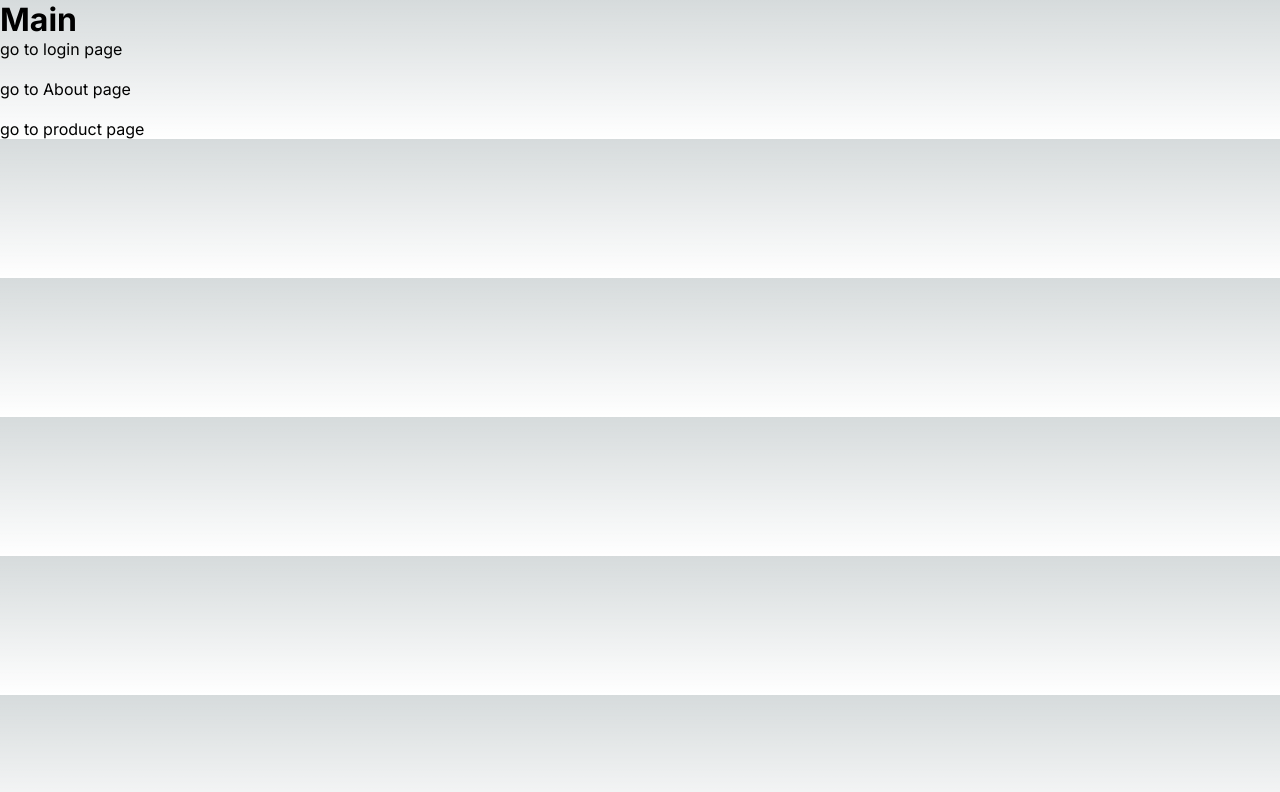
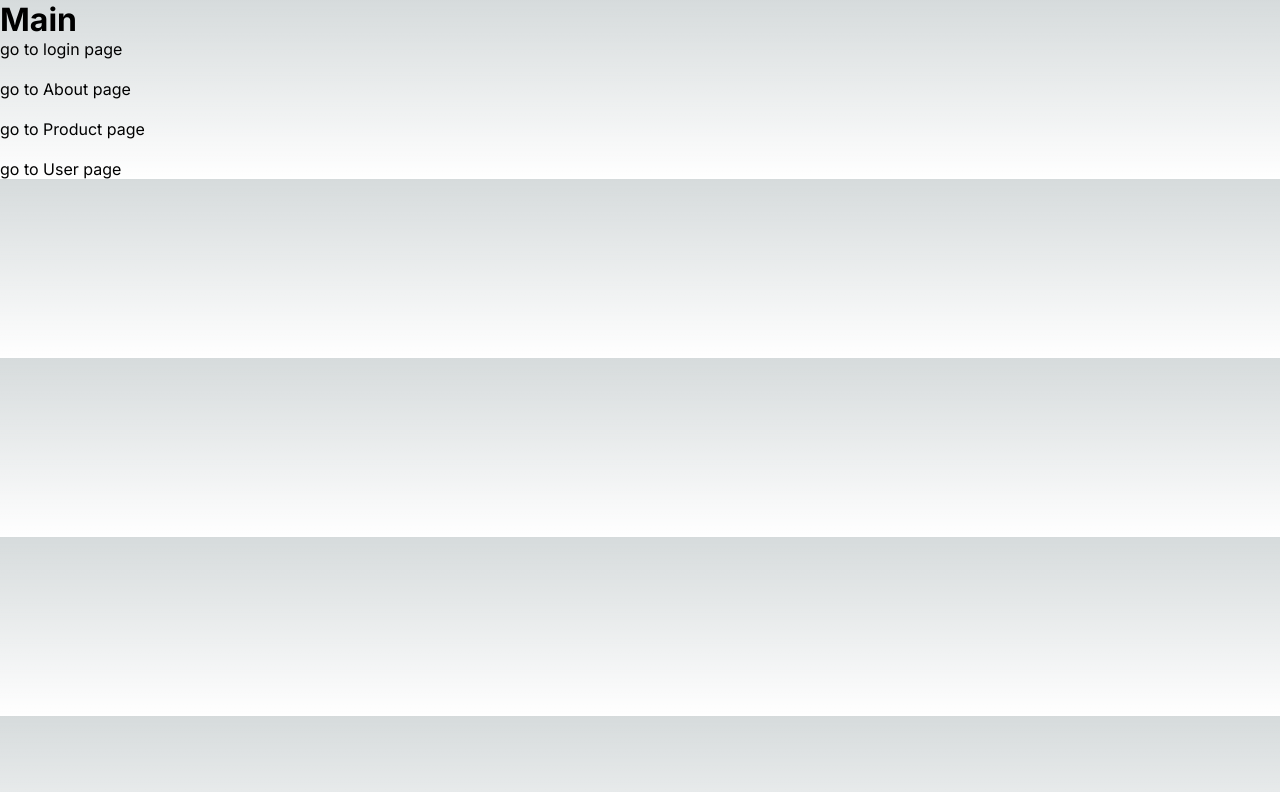
Before and after one commit to Sultan-suvo/Next-js, a Next.js app: page / in a window 1280 px wide. Shown: the top 792 px of the page. Built offline with nearby package versions, Linux system fonts and the light colour scheme.

Commit message:
fetch api server component

```diff
--- a/src/app/page.js
+++ b/src/app/page.js
@@ -10,7 +10,10 @@ export default function Home() {
       <Link href='about'>go to About page</Link>
       <br />
       <br />
-      <Link href='/productlist'>go to product page</Link>
+      <Link href='/productlist'>go to Product page</Link>
+      <br />
+      <br />
+      <Link href='/userlist'>go to User page</Link>
     </main>
   )
 }
```
Also changed, not shown: src/app/userlist/page.js (added, +20 -0 lines).
